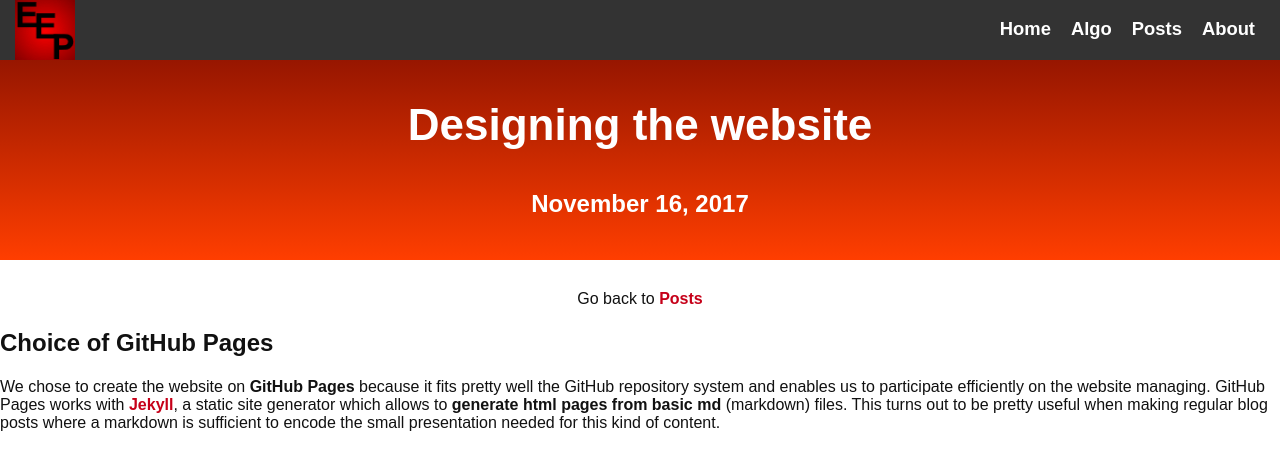
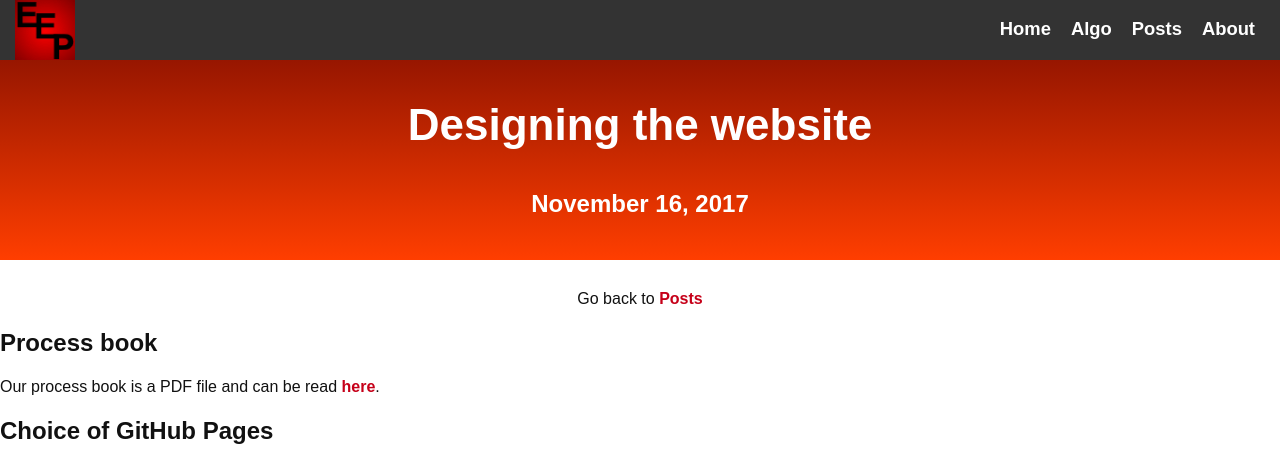
Before and after one commit to csbenz/etymology-graph, a Jekyll site: the page built from _posts/2017-11-16-Designing-the-Website.md, in a window 1280 px wide. Shown: the top 455 px of the page. Built offline with Jekyll 4.4.1, drawn with Linux system fonts in a browser that asks for light colours; a script that is not in the unit is left out.

Commit message:
link to process book on website

```diff
--- a/_posts/2017-11-16-Designing-the-Website.md
+++ b/_posts/2017-11-16-Designing-the-Website.md
@@ -4,6 +4,9 @@ title: Designing the website
 author: Pierre ML
 description: A first post about the site building and the structure
 ---
+## Process book
+Our process book is a PDF file and can be read <a href="index.md">here</a>.
+
 
 ## Choice of GitHub Pages
 
```
